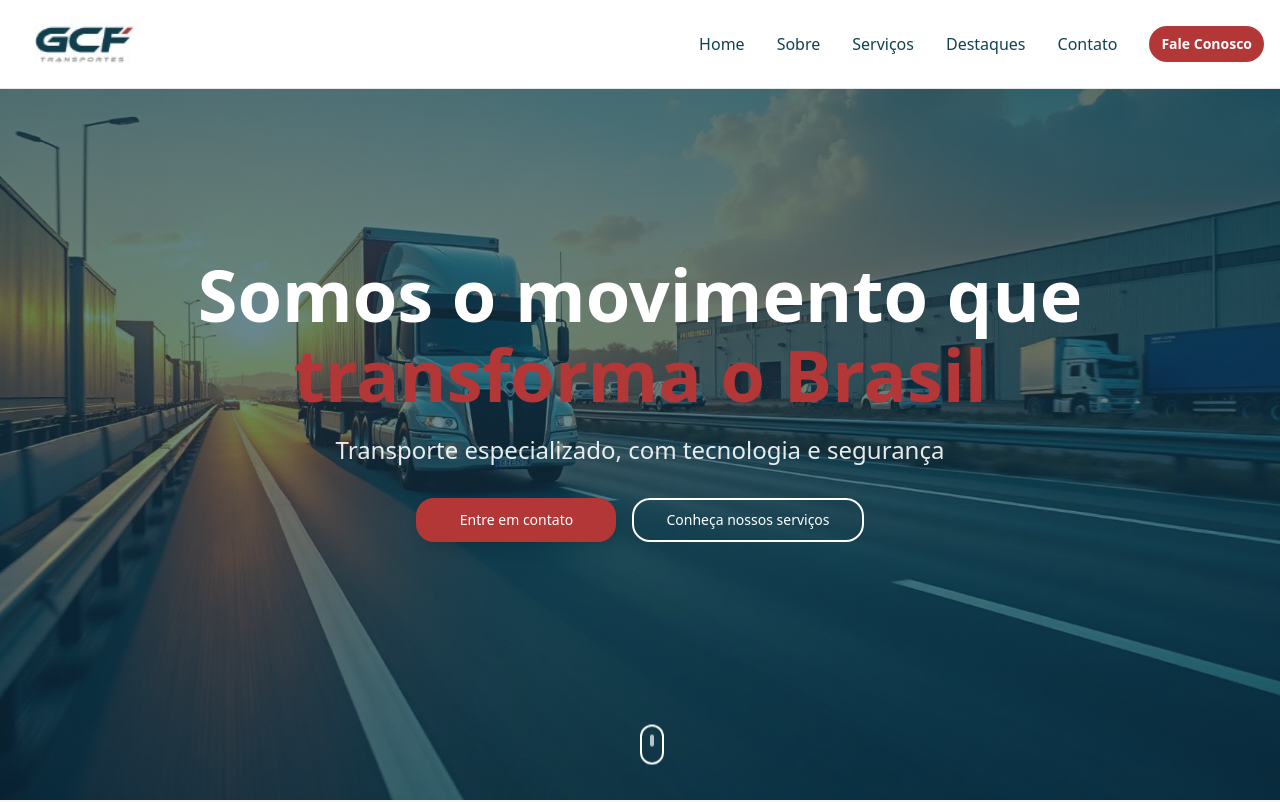
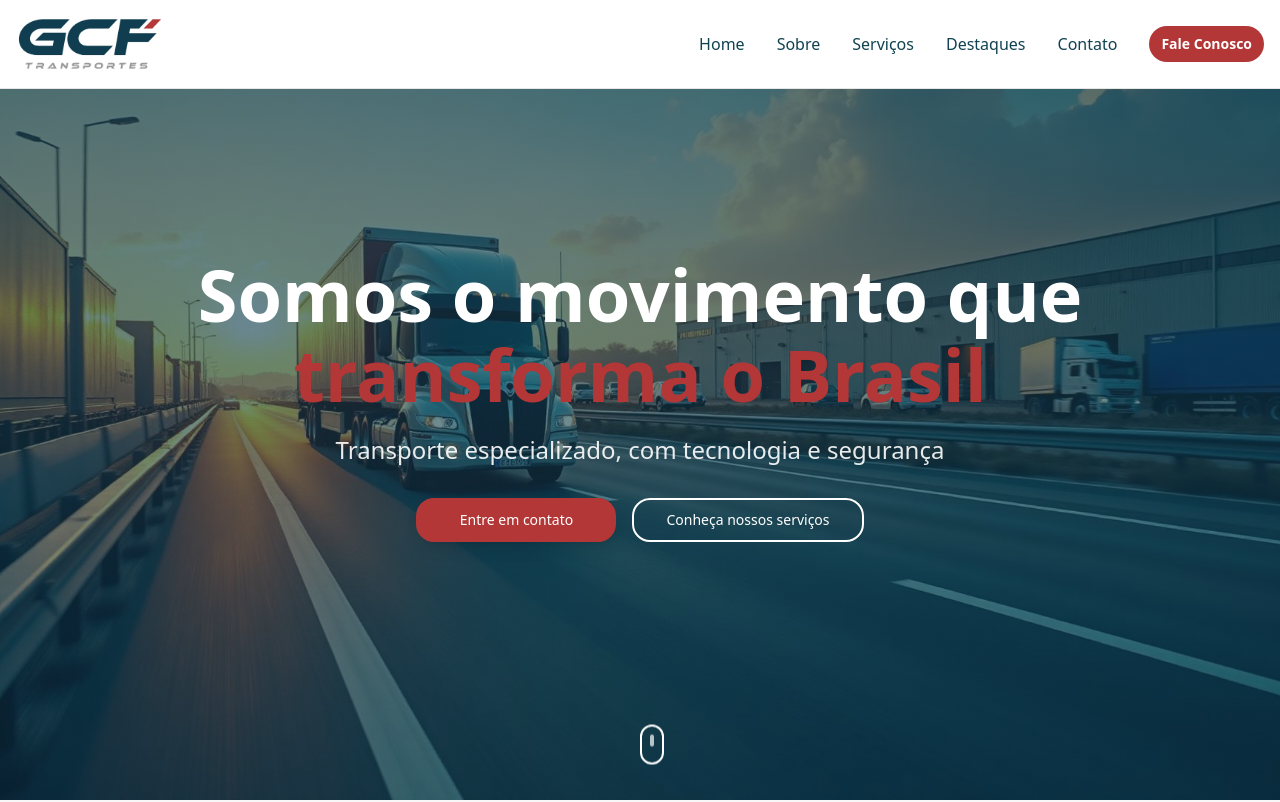
Before and after one commit to girottogg-design/gcf-movement-made-easy, a React (Vite) app: page / in a window 1280 px wide. Shown: the top 802 px of the page. Built offline with nearby package versions, Linux system fonts and the light colour scheme.

Commit message:
Atualizar logo no header
Atualiza a logo no componente Header.tsx com a imagem fornecida pelo usuário.

```diff
--- a/src/components/Header.tsx
+++ b/src/components/Header.tsx
@@ -29,7 +29,7 @@ const Header = () => {
           {/* Logo */}
           <div className="flex items-center">
             <img
-              src="/lovable-uploads/2d2cf477-55a7-4336-a6d2-fb9df360a3c9.png"
+              src="/lovable-uploads/eb590d2e-c61e-412e-b051-fb24bf53da5d.png"
               alt="GCF Transportes"
               className="h-12 w-auto md:h-14"
             />
```
Also changed, not shown: public/lovable-uploads/eb590d2e-c61e-412e-b051-fb24bf53da5d.png (added).
